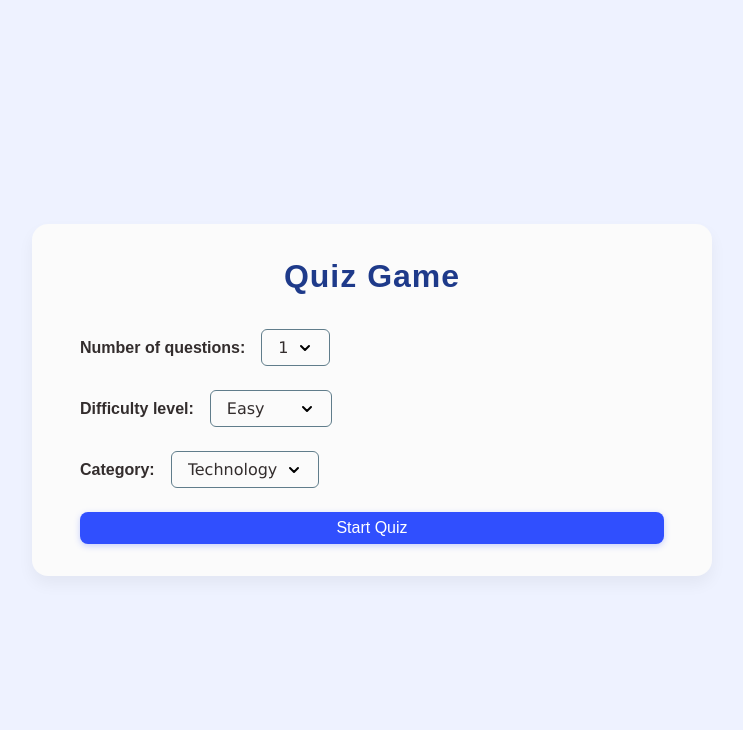
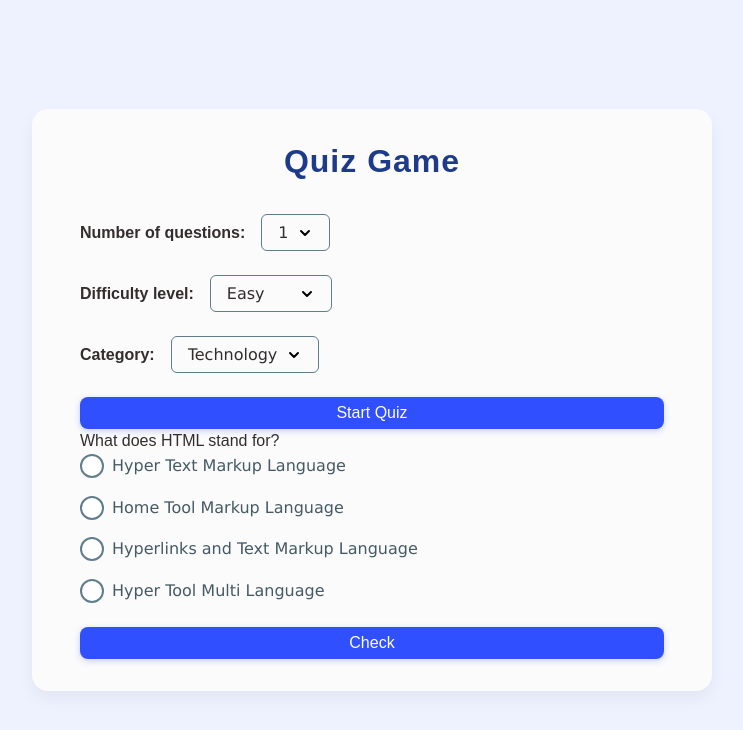
Before and after one commit to catalinbroinas/quiz-game, a React (Vite) app: page / in a window 1280 px wide. Shown: the top 730 px of the page, without its empty margins (268-1011 px from the left). Built offline with nearby package versions, Linux system fonts and the light colour scheme.

Commit message:
feat(Question): add static UI

```diff
--- a/src/react/components/features/Game/Game.jsx
+++ b/src/react/components/features/Game/Game.jsx
@@ -1,4 +1,5 @@
 import GameSettings from "./GameSettings/GameSettings";
+import Question from "./Question";
 
 function Game() {
   return (
@@ -6,6 +7,7 @@ function Game() {
       <h1 className="game__title">Quiz Game</h1>
 
       <GameSettings />
+      <Question />
     </div>
   );
 }
--- /dev/null
+++ b/src/react/components/features/Game/Question.jsx
@@ -0,0 +1,74 @@
+
+function Question() {
+  return (
+    <div className="game__question">
+      <form className="form-container">
+        <fieldset className="form-fieldset">
+          <legend className="form-label-text">
+            What does HTML stand for?
+          </legend>
+
+          <div className="form-check">
+            <input
+              type="radio"
+              name="answer"
+              id="answer-1"
+              className="form-check-input"
+            />
+
+            <label
+              htmlFor="answer-1"
+              className="form-check-label"
+            >Hyper Text Markup Language</label>
+          </div>
+
+          <div className="form-check">
+            <input
+              type="radio"
+              name="answer"
+              id="answer-2"
+              className="form-check-input"
+            />
+
+            <label
+              htmlFor="answer-2"
+              className="form-check-label"
+            >Home Tool Markup Language</label>
+          </div>
+
+          <div className="form-check">
+            <input
+              type="radio"
+              name="answer"
+              id="answer-3"
+              className="form-check-input"
+            />
+
+            <label
+              htmlFor="answer-3"
+              className="form-check-label"
+            >Hyperlinks and Text Markup Language</label>
+          </div>
+
+          <div className="form-check">
+            <input
+              type="radio"
+              name="answer"
+              id="answer-4"
+              className="form-check-input"
+            />
+
+            <label
+              htmlFor="answer-4"
+              className="form-check-label"
+            >Hyper Tool Multi Language</label>
+          </div>
+        </fieldset>
+
+        <button className="btn-primary">Check</button>
+      </form>
+    </div>
+  );
+}
+
+export default Question;
```
